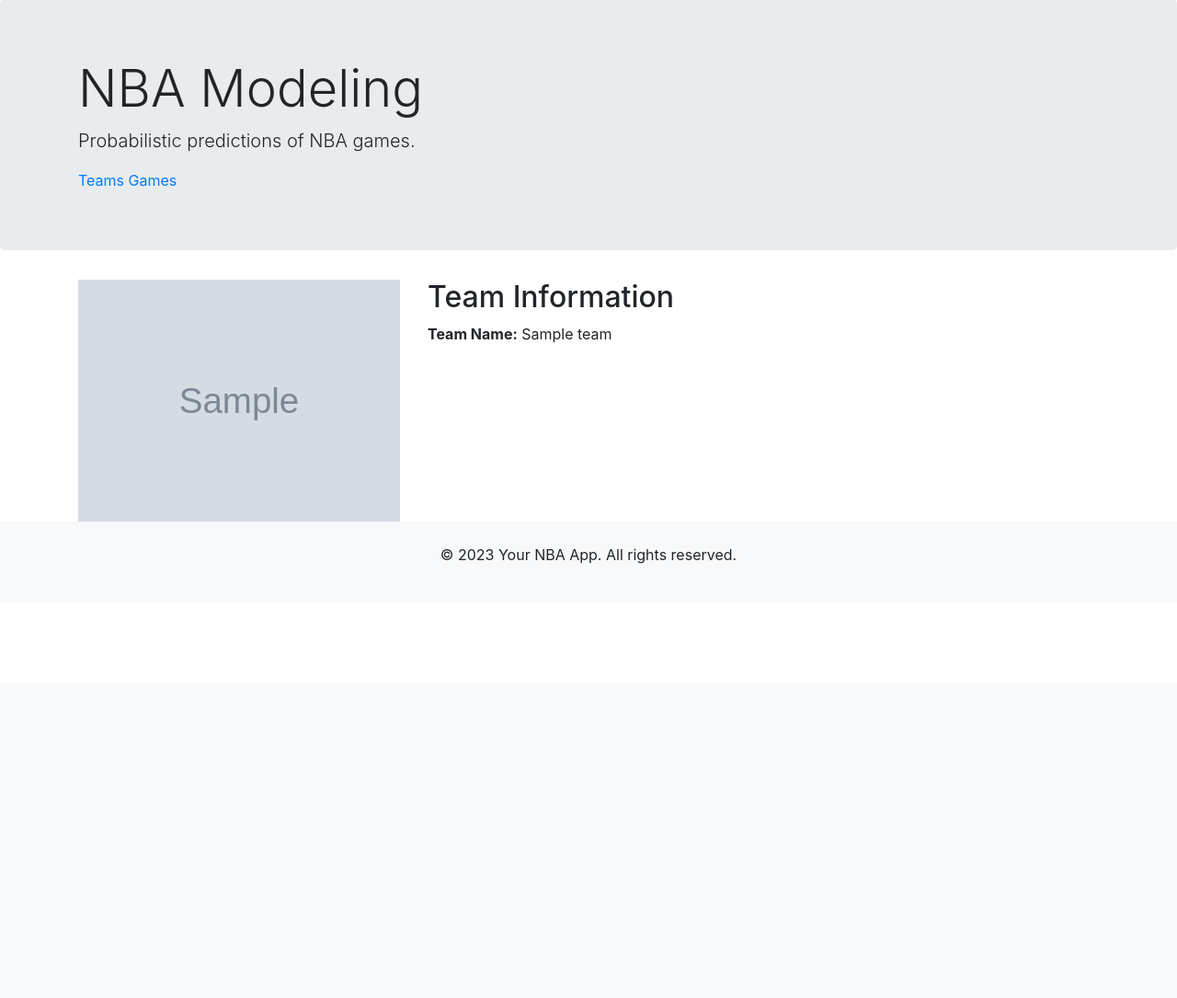
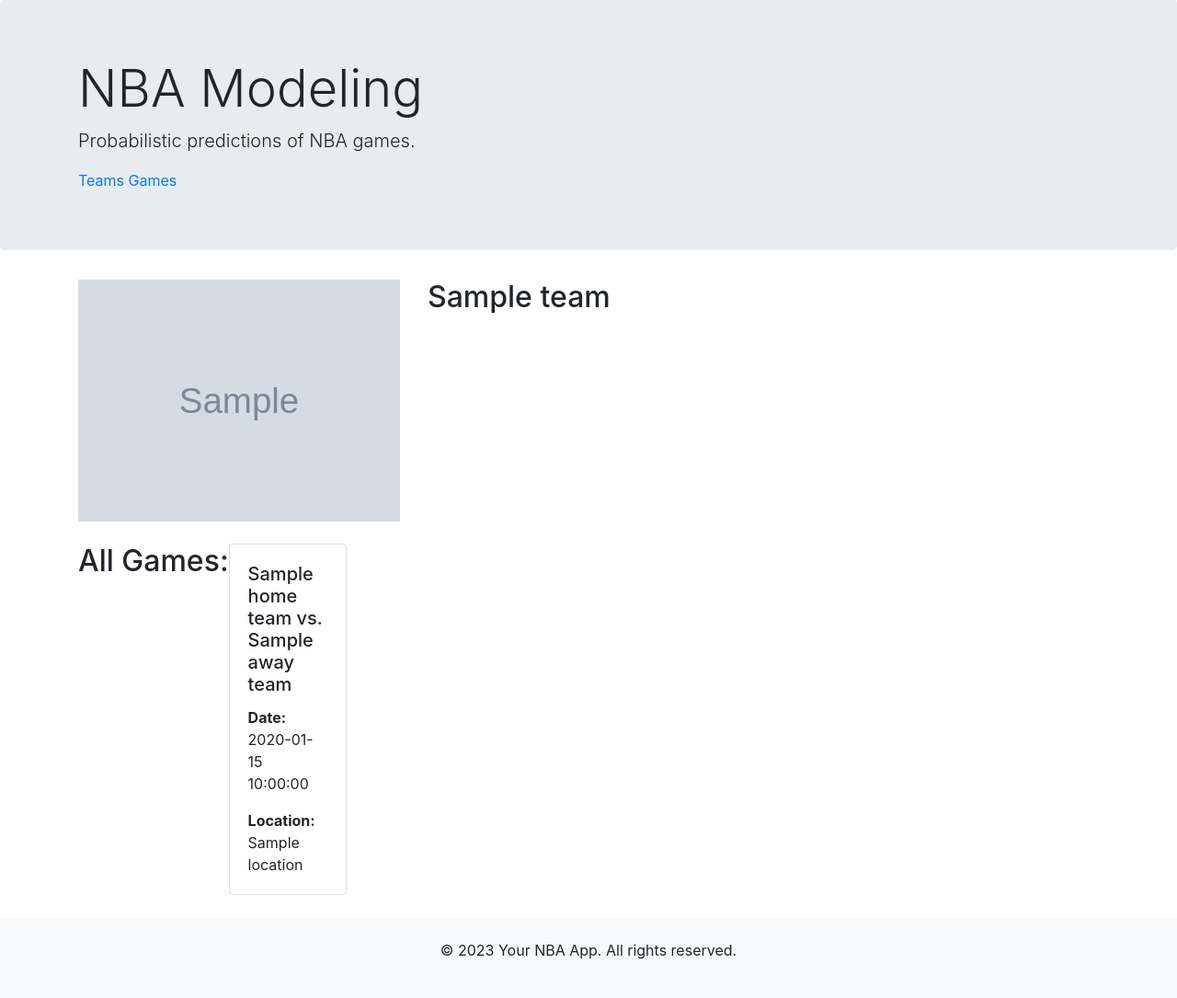
Before and after one commit to s-omas/nba_model, a Python web app: template nba_site/prob_model/templates/team_lookup.html in a window 1280 px wide. Shown: the part 57-1142 px from the top of the page at 92% size. Before the commit the page ends 670 px from the top, so only its background shows below. Run offline with Jinja, Linux system fonts and the light colour scheme; the template is opened without the code that fills it: most values are stand-ins (such as "Sample title", 1, 10 or a date in 2020); grey boxes marked "Sample" are stand-in pictures; some libraries are stand-ins or nearby versions.

Commit message:
game page

```diff
--- a/nba_site/prob_model/templates/games.html
+++ b/nba_site/prob_model/templates/games.html
@@ -13,6 +13,7 @@
                     <p class="card-text"><strong>Away Team:</strong> {{ game.away_team.team_name }}</p>
                     <p class="card-text"><strong>Date:</strong> {{ game.date }}</p>
                     <p class="card-text"><strong>Location:</strong> {{ game.location }}</p>
+                    <a href="/game_lookup?id={{game.game_id}}">View Details</a>
                 </div>
             </div>
         </div>
--- a/nba_site/prob_model/templates/team_lookup.html
+++ b/nba_site/prob_model/templates/team_lookup.html
@@ -7,9 +7,26 @@
             <img src="{{ team.team_logo }}" alt="{{ team.team_name }} Logo" class="img-fluid">
         </div>
         <div class="col-md-8">
-            <h2>Team Information</h2>
-            <p><strong>Team Name:</strong> {{ team.team_name }}</p>
-            <!-- Display other team details as needed -->
+            <h2>{{ team.team_name }}</h2>
+        </div>
+    </div>
+    <div class="row container mt-4">
+        <h2>All Games:</h2>
+        <div class="row">
+            {% for game in games %}
+            <div class="col-md-4 mb-4">
+                <div class="card">
+                    <div class="card-body">
+                        <h5 class="card-title">
+                            {{ game.home_team.team_name }} vs. {{ game.away_team.team_name }}
+                        </h5>
+                        <p class="card-text"><strong>Date:</strong> {{ game.date }}</p>
+                        <p class="card-text"><strong>Location:</strong> {{ game.location }}</p>
+                        <!-- Display other game details as needed -->
+                    </div>
+                </div>
+            </div>
+            {% endfor %}
         </div>
     </div>
 </div>
--- a/nba_site/prob_model/urls.py
+++ b/nba_site/prob_model/urls.py
@@ -7,4 +7,5 @@ urlpatterns = [
     path("teams", views.teams, name="teams"),
     path("games", views.games, name="games"),
     path('team_lookup/', views.team_lookup, name='team_lookup'),
+    path('game_lookup/', views.game_lookup, name='game_lookup'),
 ]
```
Also changed, not shown: nba_site/prob_model/templates/game_lookup.html (added, +25 -0 lines), nba_site/prob_model/views.py (+9 -2 lines).
